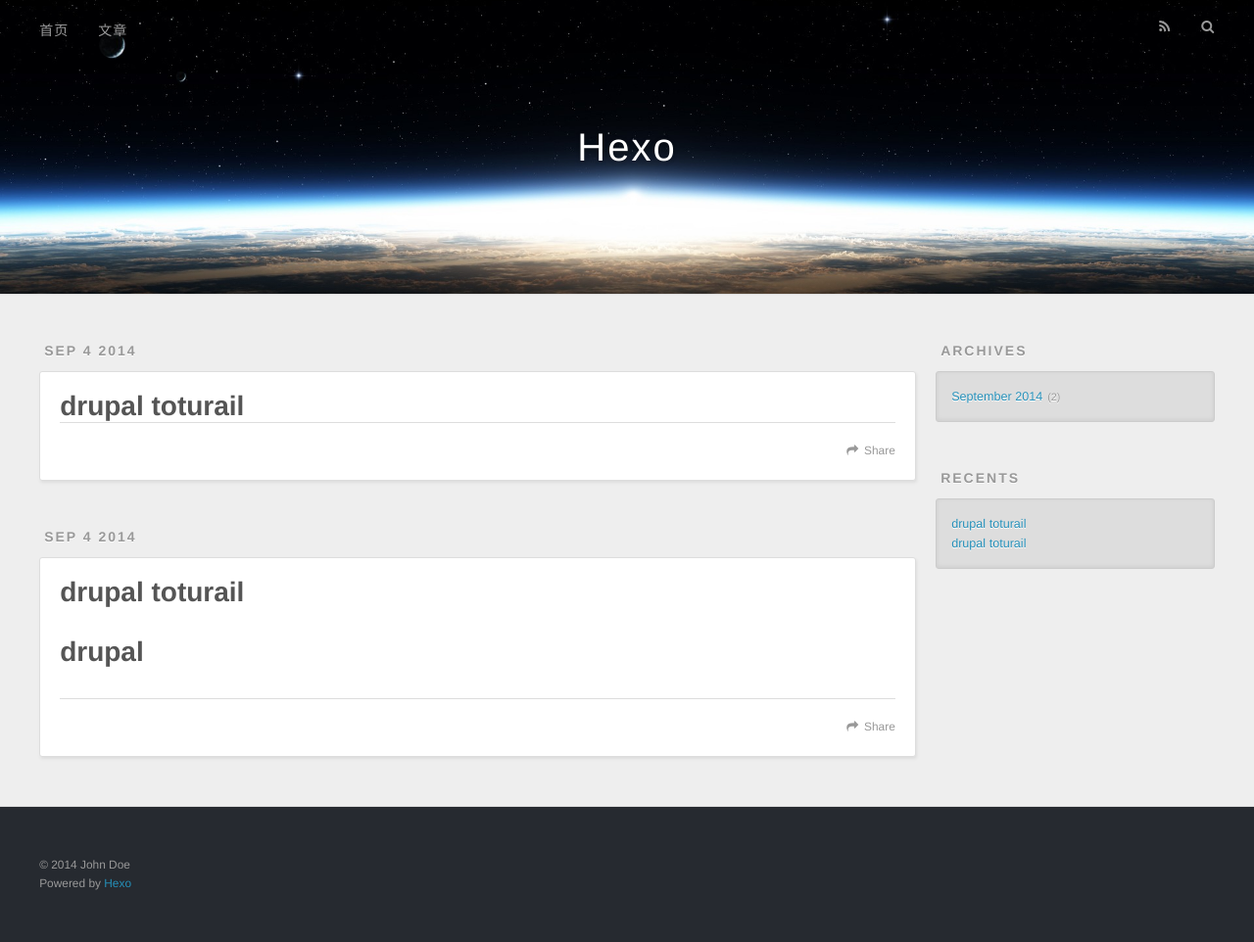
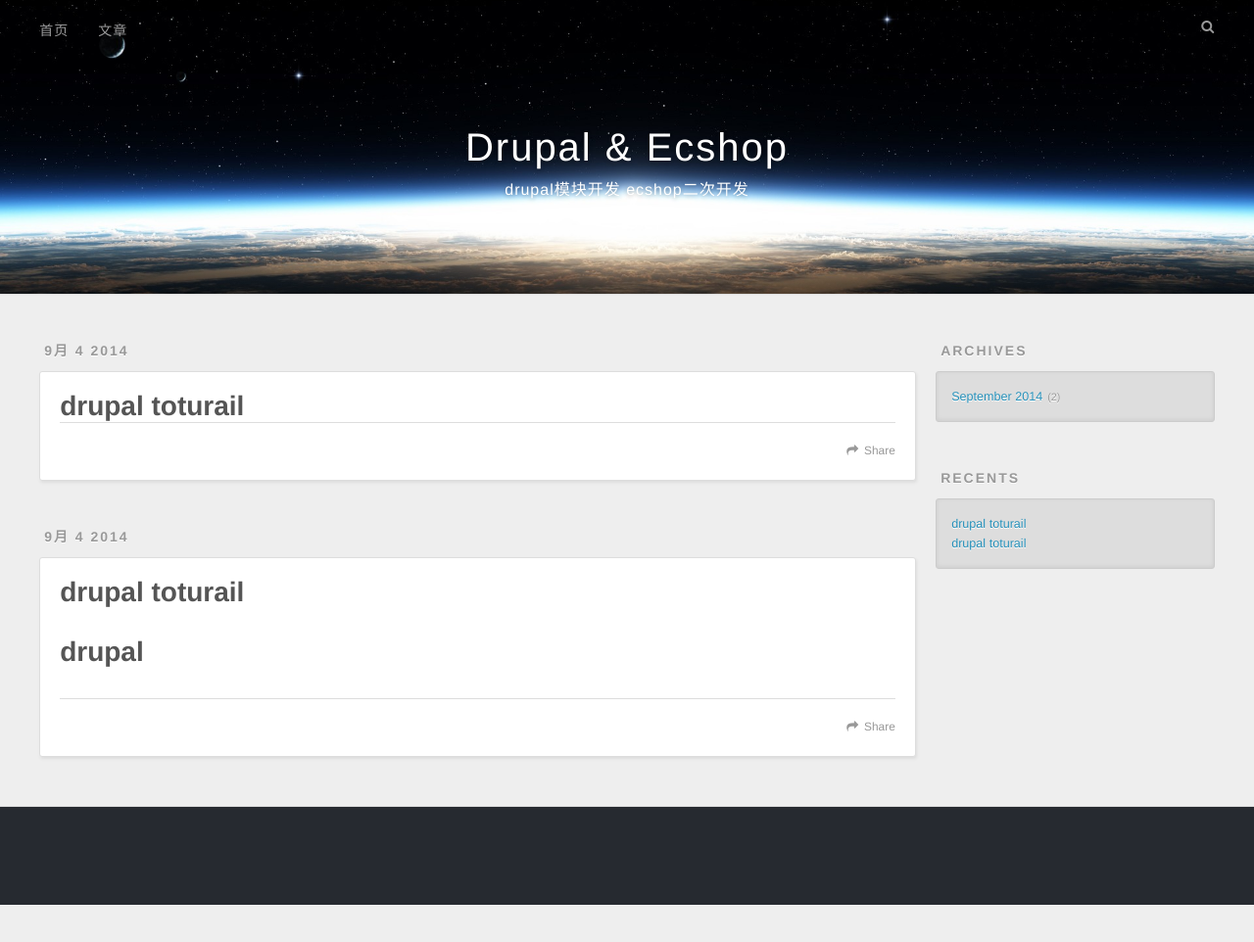
Before and after one commit to ecshoptpl/ecshoptpl.github.io, a plain HTML site: page index.html in a window 1280 px wide. Shown: the whole page at 98% size. After the commit the page ends 924 px from the top, so only its background shows below. Drawn offline with nearby package versions, Linux system fonts and the light colour scheme.

Commit message:
Site updated: 2014-09-04 20:19:39

```diff
--- a/index.html
+++ b/index.html
@@ -3,20 +3,18 @@
 <head>
   <meta charset="utf-8">
 
-  <title>Hexo</title>
+  <title>Drupal &amp; Ecshop</title>
   <meta name="viewport" content="width=device-width, initial-scale=1, maximum-scale=1">
   <meta name="description">
 <meta property="og:type" content="website">
-<meta property="og:title" content="Hexo">
-<meta property="og:url" content="http://yoursite.com/">
-<meta property="og:site_name" content="Hexo">
+<meta property="og:title" content="Drupal & Ecshop">
+<meta property="og:url" content="http://www.ecshoptpl.com/">
+<meta property="og:site_name" content="Drupal & Ecshop">
 <meta property="og:description">
 <meta name="twitter:card" content="summary">
-<meta name="twitter:title" content="Hexo">
+<meta name="twitter:title" content="Drupal & Ecshop">
 <meta name="twitter:description">
 
-
-    <link rel="alternative" href="/atom.xml" title="Hexo" type="application/atom+xml">
 
 
     <link rel="icon" href="/favicon.png">
@@ -34,8 +32,12 @@
   <div id="header-outer" class="outer">
     <div id="header-title" class="inner">
       <h1 id="logo-wrap">
-        <a href="/" id="logo">Hexo</a>
+        <a href="/" id="logo">Drupal &amp; Ecshop</a>
       </h1>
+
+        <h2 id="subtitle-wrap">
+          <a href="/" id="subtitle">drupal模块开发 ecshop二次开发</a>
+        </h2>
 
     </div>
     <div id="header-inner" class="inner">
@@ -49,12 +51,10 @@
       </nav>
       <nav id="sub-nav">
 
-          <a id="nav-rss-link" class="nav-icon" href="/atom.xml" title="RSS Feed"></a>
-
         <a id="nav-search-btn" class="nav-icon" title="Search"></a>
       </nav>
       <div id="search-form-wrap">
-        <form action="//google.com/search" method="get" accept-charset="UTF-8" class="search-form"><input type="search" name="q" results="0" class="search-form-input" placeholder="Search"><input type="submit" value="&#xF002;" class="search-form-submit"><input type="hidden" name="q" value="site:http://yoursite.com"></form>
+        <form action="//google.com/search" method="get" accept-charset="UTF-8" class="search-form"><input type="search" name="q" results="0" class="search-form-input" placeholder="Search"><input type="submit" value="&#xF002;" class="search-form-submit"><input type="hidden" name="q" value="site:http://www.ecshoptpl.com"></form>
       </div>
     </div>
   </div>
@@ -65,7 +65,7 @@
     <article id="post-drupal-toturail" class="article article-type-post" itemscope itemprop="blogPost">
   <div class="article-meta">
     <a href="/2014/09/04/drupal-toturail/" class="article-date">
-  <time datetime="2014-09-04T08:30:44.000Z" itemprop="datePublished">Sep 4 2014</time>
+  <time datetime="2014-09-04T08:30:44.000Z" itemprop="datePublished">9月 4 2014</time>
 </a>
 
   </div>
@@ -88,7 +88,7 @@
 
     </div>
     <footer class="article-footer">
-      <a data-url="http://yoursite.com/2014/09/04/drupal-toturail/" data-id="ovcmfk86ps6vndc6" class="article-share-link">Share</a>
+      <a data-url="http://www.ecshoptpl.com/2014/09/04/drupal-toturail/" data-id="ovcmfk86ps6vndc6" class="article-share-link">Share</a>
 
 
     </footer>
@@ -101,7 +101,7 @@
     <article id="post-drupal-toturail" class="article article-type-post" itemscope itemprop="blogPost">
   <div class="article-meta">
     <a href="/2014/09/04/drupal-toturail/" class="article-date">
-  <time datetime="2014-09-04T08:30:44.000Z" itemprop="datePublished">Sep 4 2014</time>
+  <time datetime="2014-09-04T08:30:44.000Z" itemprop="datePublished">9月 4 2014</time>
 </a>
 
   </div>
@@ -125,7 +125,7 @@
 
     </div>
     <footer class="article-footer">
-      <a data-url="http://yoursite.com/2014/09/04/drupal-toturail/" data-id="modeozwkqh23hs2r" class="article-share-link">Share</a>
+      <a data-url="http://www.ecshoptpl.com/2014/09/04/drupal-toturail/" data-id="modeozwkqh23hs2r" class="article-share-link">Share</a>
 
 
     </footer>
@@ -181,11 +181,10 @@
 
   <div class="outer">
     <div id="footer-info" class="inner">
-      &copy; 2014 John Doe<br>
-      Powered by <a href="http://hexo.io/" target="_blank">Hexo</a>
     </div>
   </div>
 </footer>
+
     </div>
     <nav id="mobile-nav">
 
```
Also changed, not shown: 2014/09/04/drupal-toturail/index.html (+12 -13 lines), archives/2014/09/index.html (+16 -17 lines), archives/2014/index.html (+16 -17 lines), archives/index.html (+16 -17 lines).
